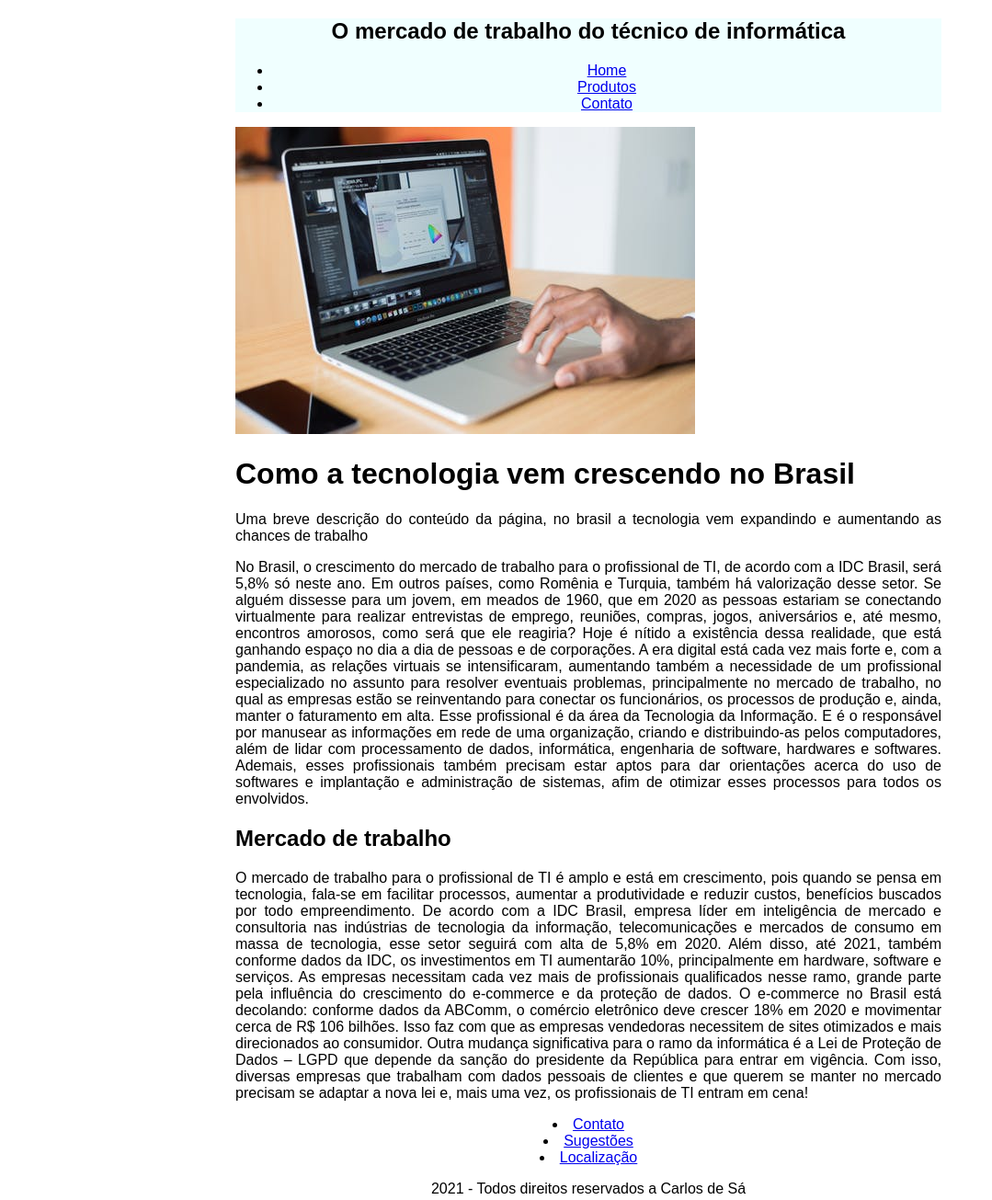
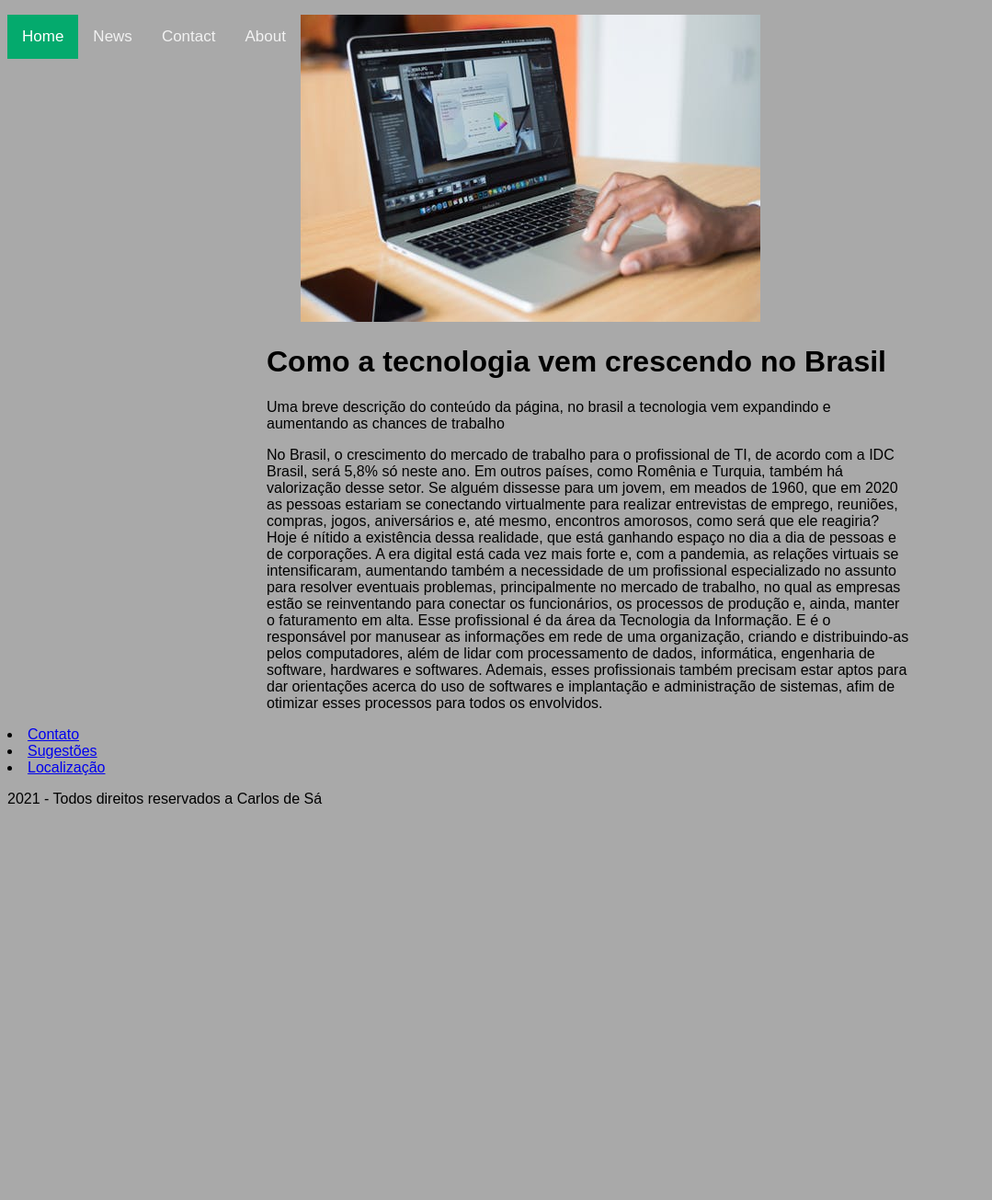
Before and after one commit to ribeirosacarlos/Ultramig, a plain HTML site: page index.html in a window 1280 px wide. Shown: the whole page at 92% size, without its empty margins (0-1079 px from the left). After the commit the page ends 894 px from the top, so only its background shows below. Drawn offline with Linux system fonts and the light colour scheme.

Commit message:
Add files via upload

```diff
--- a/index.html
+++ b/index.html
@@ -8,16 +8,25 @@
     <link href="style.css" rel="stylesheet">
 </head>
 <body>
-    <header>
+
+    <div class="topnav">
+        <a class="active" href="#home">Home</a>
+        <a href="news">News</a>
+        <a href="contact">Contact</a>
+        <a href="#about">About</a>
+    </div>
+
+    <!--
+        <header>
         <h2>O mercado de trabalho do técnico de informática</h2>
 
         <nav>
             <ul>
-                <!-- Lista não ordenada -->
+                <!-- Lista não ordenada -
                 <li> <a href="#">Home</a> </li>
                 <li> <a href="#">Produtos</a> </li>
                 <li> <a href="#">Contato</a> </li>
-            </ul>
+            </ul> -->
 
             <ol>
                 <!-- Lista Ordenada -->
@@ -29,13 +38,14 @@
 
     <main>
 
+
     <img src="computador.jpeg" alt="Computador">
 
     <h1>Como a tecnologia vem crescendo no Brasil</h1>
     <p>Uma breve descrição do conteúdo da página, no brasil a tecnologia vem expandindo e aumentando as chances de trabalho </p>
         <!-- Tema principal -->
         <section class="conteudo">
-            <div class="conteudo1">
+          <div class="conteudo1">
                <p> No Brasil, o crescimento do mercado de trabalho para o profissional de TI, de acordo com a IDC Brasil, será 5,8% só neste ano. Em outros países, como Romênia e Turquia, também há valorização desse setor.
 
 Se alguém dissesse para um jovem, em meados de 1960, que em 2020 as pessoas estariam se conectando virtualmente para realizar entrevistas de emprego, reuniões, compras, jogos, aniversários e, até mesmo, encontros amorosos, como será que ele reagiria? Hoje é nítido a existência dessa realidade, que está ganhando espaço no dia a dia de pessoas e de corporações.
@@ -44,14 +54,6 @@ A era digital está cada vez mais forte e, com a pandemia, as relações virtuai
 
 Esse profissional é da área da Tecnologia da Informação. E é o responsável por manusear as informações em rede de uma organização, criando e distribuindo-as pelos computadores, além de lidar com processamento de dados, informática, engenharia de software, hardwares e softwares. Ademais, esses profissionais também precisam estar aptos para dar orientações acerca do uso de softwares e implantação e administração de sistemas, afim de otimizar esses processos para todos os envolvidos.</p>
 
-            </div>
-            <div class="html-to-devs">
-                <h2>Mercado de trabalho</h2>
-                <p>O mercado de trabalho para o profissional de TI é amplo e está em crescimento, pois quando se pensa em tecnologia, fala-se em facilitar processos, aumentar a produtividade e reduzir custos, benefícios buscados por todo empreendimento. De acordo com a IDC Brasil, empresa líder em inteligência de mercado e consultoria nas indústrias de tecnologia da informação, telecomunicações e mercados de consumo em massa de tecnologia, esse setor seguirá com alta de 5,8% em 2020.
-
-                    Além disso, até 2021, também conforme dados da IDC, os investimentos em TI aumentarão 10%, principalmente em hardware, software e serviços. As empresas necessitam cada vez mais de profissionais qualificados nesse ramo, grande parte pela influência do crescimento do e-commerce e da proteção de dados.
-
-                    O e-commerce no Brasil está decolando: conforme dados da ABComm, o comércio eletrônico deve crescer 18% em 2020 e movimentar cerca de R$ 106 bilhões. Isso faz com que as empresas vendedoras necessitem de sites otimizados e mais direcionados ao consumidor. Outra mudança significativa para o ramo da informática é a Lei de Proteção de Dados – LGPD que depende da sanção do presidente da República para entrar em vigência. Com isso, diversas empresas que trabalham com dados pessoais de clientes e que querem se manter no mercado precisam se adaptar a nova lei e, mais uma vez, os profissionais de TI entram em cena! </p>
             </div>
 
         </section>
--- a/style.css
+++ b/style.css
@@ -1,16 +1,10 @@
 *{
     font-family: 'Krona One', sans-serif;
+    background-color: darkgray;
 
 }
 
-
-/**{
-    text-align: center;
-}*/
-
-
-
-header{
+/*header{
     background-color: azure;
     text-align: center;
 }
@@ -22,9 +16,41 @@ body{
     margin-left: 20%;
     text-align:justify;
 
+
 }
 
 footer{
     text-align: center;
 
 }
+*/
+main{
+    max-width: 700px;
+    margin: auto;
+}
+
+}
+
+.topnav{
+    background-color: #333;
+    overflow: hidden;
+}
+
+.topnav a{
+    float: left;
+    color: #f2f2f2;
+    text-align: center;
+    padding: 14px 16px;
+    text-decoration: none;
+    font-size: 17px;
+}
+
+.topnav a:hover{
+    background-color: #ddd;
+    color: black;
+}
+
+.topnav a.active{
+    background-color: #04AA6D;
+    color: white;
+}
```
